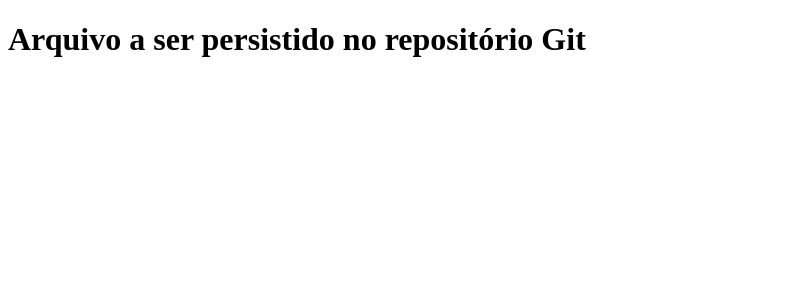
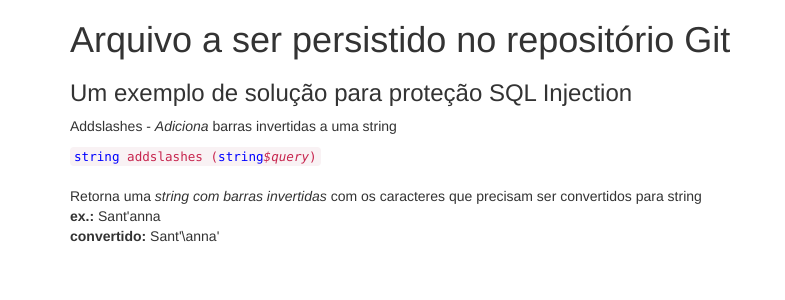
Before and after one commit to thiagosantana18/segver, a PHP site: page / in a window 1280 px wide. Shown: the top 300 px of the page, without its empty margins (0-785 px from the left). Run offline with PHP 8.4, Linux system fonts and the light colour scheme.

Commit message:
Adicionado as informações sobre a função Addslashes do PHP

```diff
--- a/index.php
+++ b/index.php
@@ -1,10 +1,24 @@
-<!DOCTYPE HTML>
+<!DOCTYPE html>
 <html lang="pt-br">
 <head>
-   <meta charset="uft-8">
-   <title>Aula Git</title>
+    <meta charset="utf-8">
+    <meta http-equiv="X-UA-Compatible" content="IE=edge">
+    <meta name="viewport" content="width=device-width, initial-scale=1">
+    <title>Aula Git</title>
+    <link rel="stylesheet" href="https://maxcdn.bootstrapcdn.com/bootstrap/3.3.7/css/bootstrap.min.css" integrity="sha384-BVYiiSIFeK1dGmJRAkycuHAHRg32OmUcww7on3RYdg4Va+PmSTsz/K68vbdEjh4u" crossorigin="anonymous">
 </head>
 <body>
-   <h1>Arquivo a ser persistido no repositório Git</h1>
+    <div class="container">
+        <h1>Arquivo a ser persistido no repositório Git</h1>
+
+        <h3>Um exemplo de solução para proteção SQL Injection</h3>
+        <p>Addslashes - <em>Adiciona</em> barras invertidas a uma string</p>
+        <code>
+            <span style="color: blue">string</span> addslashes (<span style="color: blue">string</span><em>$query</em>)
+        </code>
+        <p><br>Retorna uma <em>string com barras invertidas</em> com os caracteres que precisam ser convertidos para string<br><strong>ex.:</strong> Sant'anna<br><strong>convertido:</strong> Sant'\anna'</p>
+    </div>
+    <script src="https://ajax.googleapis.com/ajax/libs/jquery/1.12.4/jquery.min.js"></script>
+    <script src="https://maxcdn.bootstrapcdn.com/bootstrap/3.3.7/js/bootstrap.min.js" integrity="sha384-Tc5IQib027qvyjSMfHjOMaLkfuWVxZxUPnCJA7l2mCWNIpG9mGCD8wGNIcPD7Txa" crossorigin="anonymous"></script>
 </body>
 </html>
```
